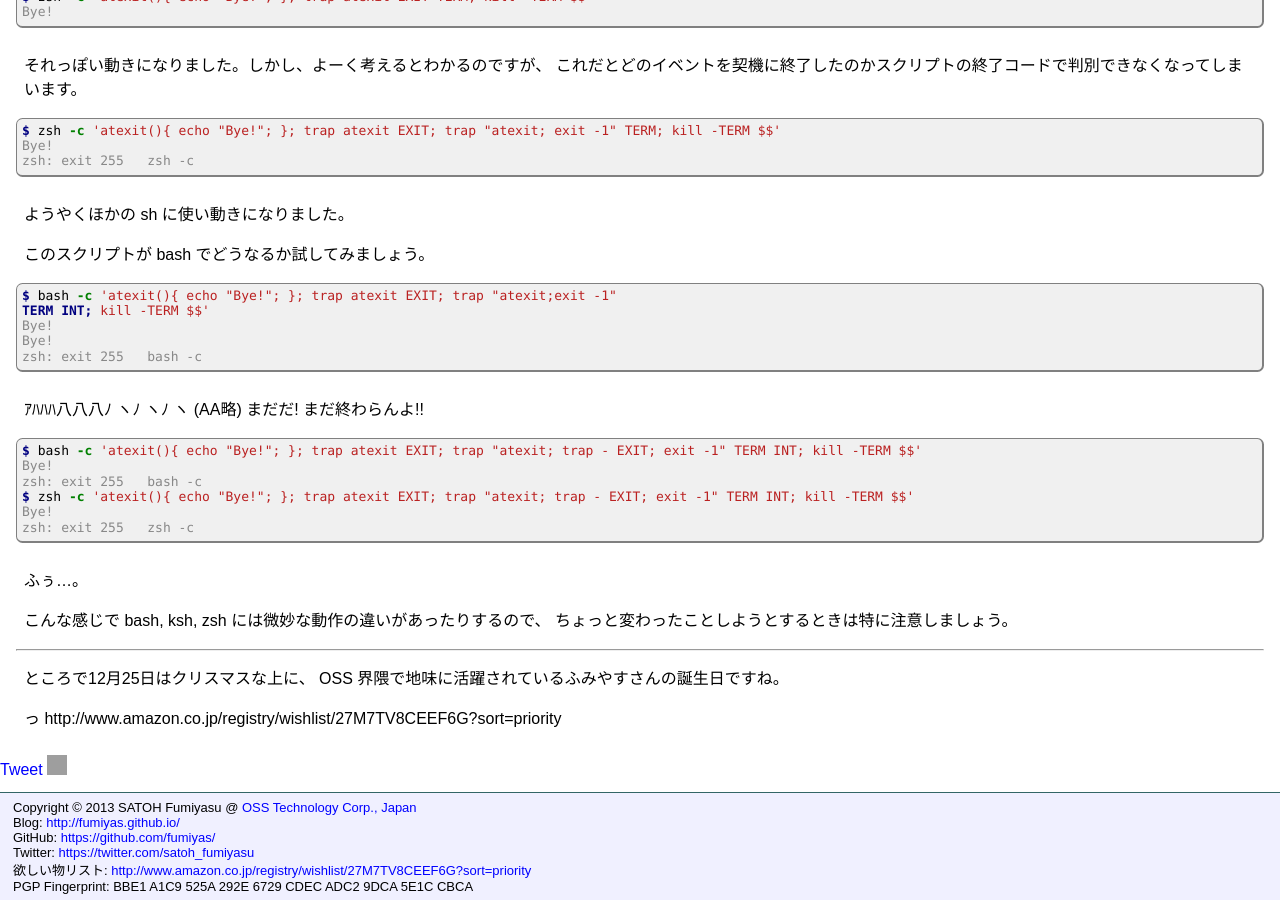
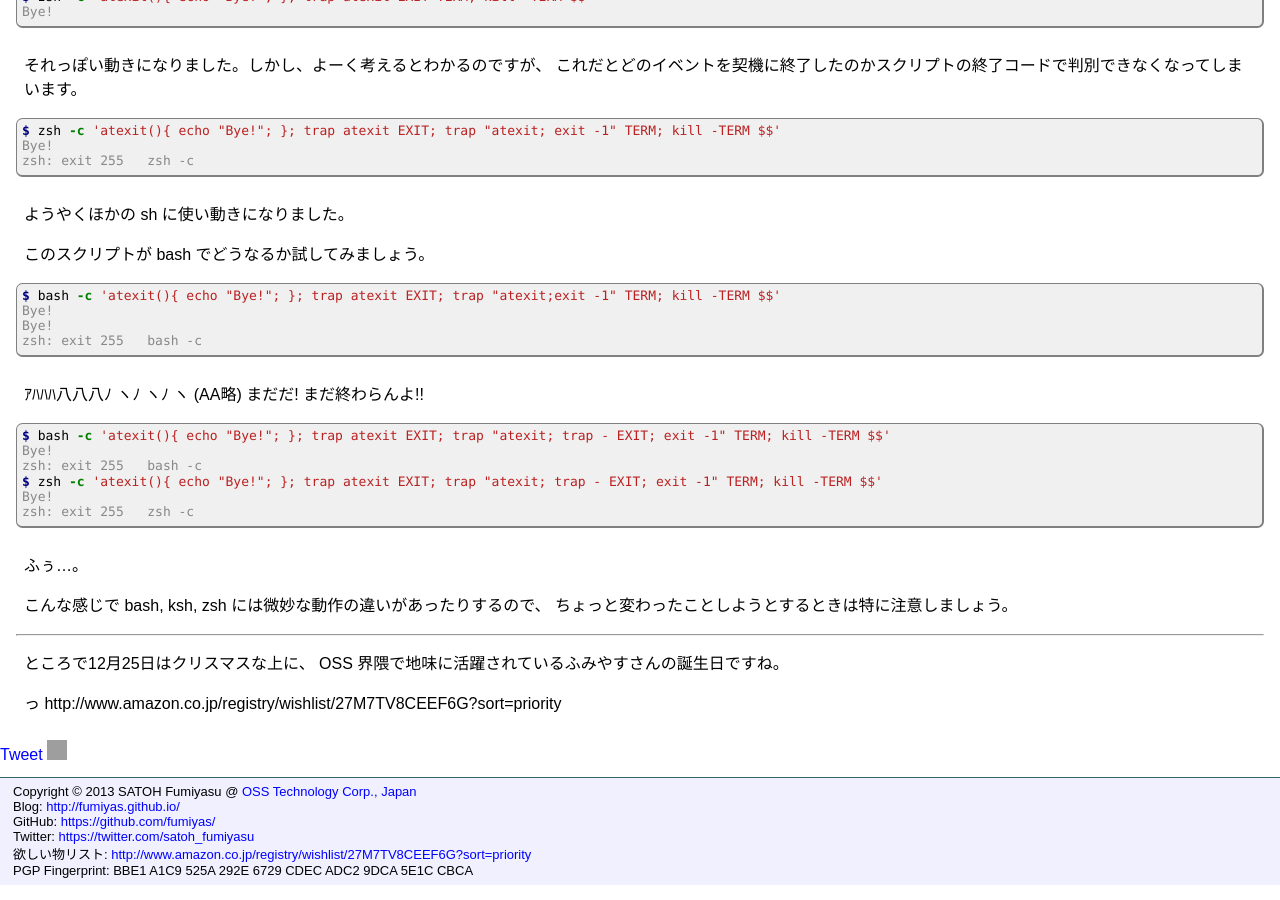
Before and after one commit to fumiyas/fumiyas.github.io, a Jekyll site: the page built from _posts/2013-12-05-trap-exit.sh-advent-calendar.md, in a window 1280 px wide and 900 px high, scrolled down 2171 px. Built offline with Jekyll 4.4.1, drawn with Linux system fonts in a browser that asks for light colours; Markdown is read by kramdown in place of the engine named in the settings; comment, search, counter and statistics services are not loaded; grey boxes are pictures that could not be loaded.

Commit message:
Remove 'INT'

````diff
--- a/_posts/2013-12-05-trap-exit.sh-advent-calendar.md
+++ b/_posts/2013-12-05-trap-exit.sh-advent-calendar.md
@@ -155,8 +155,7 @@ zsh: exit 255   zsh -c
 このスクリプトが bash でどうなるか試してみましょう。
 
 ``` console
-$ bash -c 'atexit(){ echo "Bye!"; }; trap atexit EXIT; trap "atexit;exit -1"
-TERM INT; kill -TERM $$'
+$ bash -c 'atexit(){ echo "Bye!"; }; trap atexit EXIT; trap "atexit;exit -1" TERM; kill -TERM $$'
 Bye!
 Bye!
 zsh: exit 255   bash -c
@@ -166,10 +165,10 @@ zsh: exit 255   bash -c
 まだだ! まだ終わらんよ!!
 
 ``` console
-$ bash -c 'atexit(){ echo "Bye!"; }; trap atexit EXIT; trap "atexit; trap - EXIT; exit -1" TERM INT; kill -TERM $$'
+$ bash -c 'atexit(){ echo "Bye!"; }; trap atexit EXIT; trap "atexit; trap - EXIT; exit -1" TERM; kill -TERM $$'
 Bye!
 zsh: exit 255   bash -c
-$ zsh -c 'atexit(){ echo "Bye!"; }; trap atexit EXIT; trap "atexit; trap - EXIT; exit -1" TERM INT; kill -TERM $$'
+$ zsh -c 'atexit(){ echo "Bye!"; }; trap atexit EXIT; trap "atexit; trap - EXIT; exit -1" TERM; kill -TERM $$'
 Bye!
 zsh: exit 255   zsh -c
 ```
````
